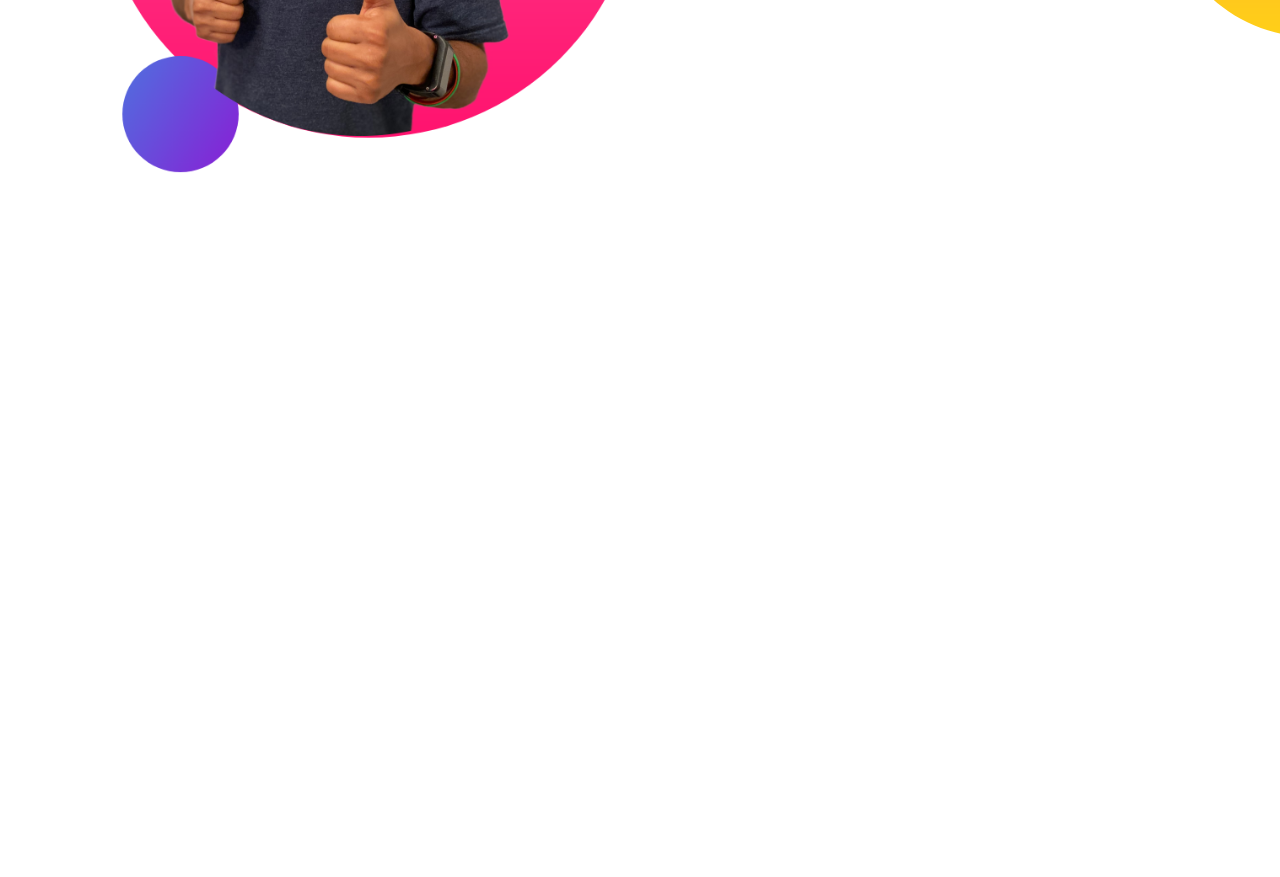
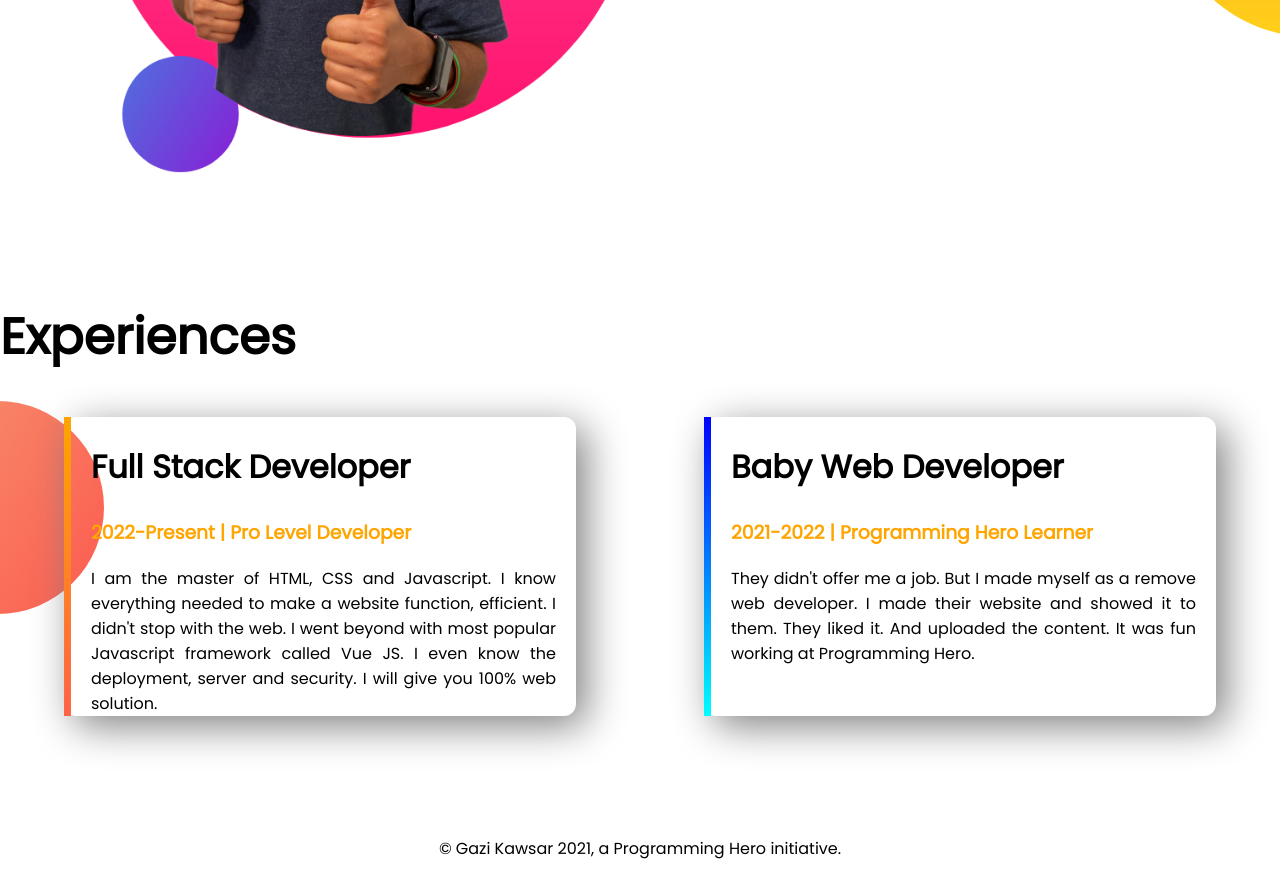
Before and after one commit to kawsarm104/personal-portfolio, a plain HTML site: page index.html in a window 1280 px wide. Shown: the part 1129-2006 px from the top of the page. Before the commit the page ends 1429 px from the top, so only its background shows below. Drawn offline with Linux system fonts and the light colour scheme.

Commit message:
footer and experience added

```diff
--- a/index.html
+++ b/index.html
@@ -14,7 +14,7 @@
     <link rel="stylesheet" href="style.css" />
   </head>
   <body>
-    <section class="top-banner" id="home-page">
+    <section class="top-banner flexible-container" id="home-page">
       <div class="half-width">
         <h1>Welcome To</h1>
         <h1><span class="name">Gazi Md. Kawsar's </span> world</h1>
@@ -33,7 +33,7 @@
         <img src="images/jhankar.png" alt="" />
       </div>
     </section>
-    <section class="dream-big">
+    <section class="dream-big flexible-container">
       <div class="half-width">
         <img src="images/jhankar2.png" alt="" />
       </div>
@@ -48,5 +48,29 @@
         <a href="#home-page"><button>DOWNLOAD RESUME</button></a>
       </div>
     </section>
+    <section class="experience-area">
+      <h1>Experiences</h1>
+      <div class="flexible-container">
+        <div id="web-developer-item1" class="experience-item">
+          <h2>Full Stack Developer</h2>
+          <h3 class="name">2022-Present | Pro Level Developer</h3>
+          I am the master of HTML, CSS and Javascript. I know everything needed
+          to make a website function, efficient. I didn't stop with the web. I
+          went beyond with most popular Javascript framework called Vue JS. I
+          even know the deployment, server and security. I will give you 100%
+          web solution.
+        </div>
+        <div  id="web-developer-item2" class="experience-item">
+          <h2>Baby Web Developer</h2>
+          <h3 class="name">2021-2022 | Programming Hero Learner</h3>
+          They didn't offer me a job. But I made myself as a remove web
+          developer. I made their website and showed it to them. They liked it.
+          And uploaded the content. It was fun working at Programming Hero.
+        </div>
+      </div>
+    </section>
+    <footer>
+        <p>© Gazi Kawsar 2021, a Programming Hero initiative.</p>
+    </footer>
   </body>
 </html>
--- a/style.css
+++ b/style.css
@@ -5,10 +5,13 @@ body {
 h1 {
   font-size: 50px;
 }
+h2 {
+  font-size: 2em;
+}
 .name {
   color: orange;
 }
-section {
+.flexible-container {
   display: flex;
   text-align: justify;
   margin-bottom: 120px;
@@ -16,6 +19,7 @@ section {
 .half-width {
   width: 50%;
   padding-left: 3%;
+  text-align: justify;
 }
 .half-width img {
   width: 100%;
@@ -36,7 +40,35 @@ button:hover {
   background-repeat: no-repeat;
 }
 .dream-big {
-    background-image: url(images/dream-bg.png);
-    background-repeat: no-repeat;
-    background-position:right;
+  background-image: url(images/dream-bg.png);
+  background-repeat: no-repeat;
+  background-position: right;
+
 }
+.experience-area {
+  background-image: url(images/exp-bg.png);
+  background-repeat: no-repeat;
+  background-position: left;
+  margin-top: 14px;
+}
+.experience-item {
+  box-shadow: 10px 10px 40px grey;
+  width: 40%;
+  margin: 0 5%;
+  padding-left: 20px;
+  padding-right: 20px;
+  border-radius: 12px;
+}
+#web-developer-item1 {
+    border-left: 7px solid;
+    border-image: linear-gradient(orange, tomato);
+    border-image-slice: 1;
+}
+#web-developer-item2 {
+    border-left: 7px solid;
+    border-image: linear-gradient(blue, cyan);
+    border-image-slice: 1;
+}
+footer{
+    text-align: center;
+}
```
